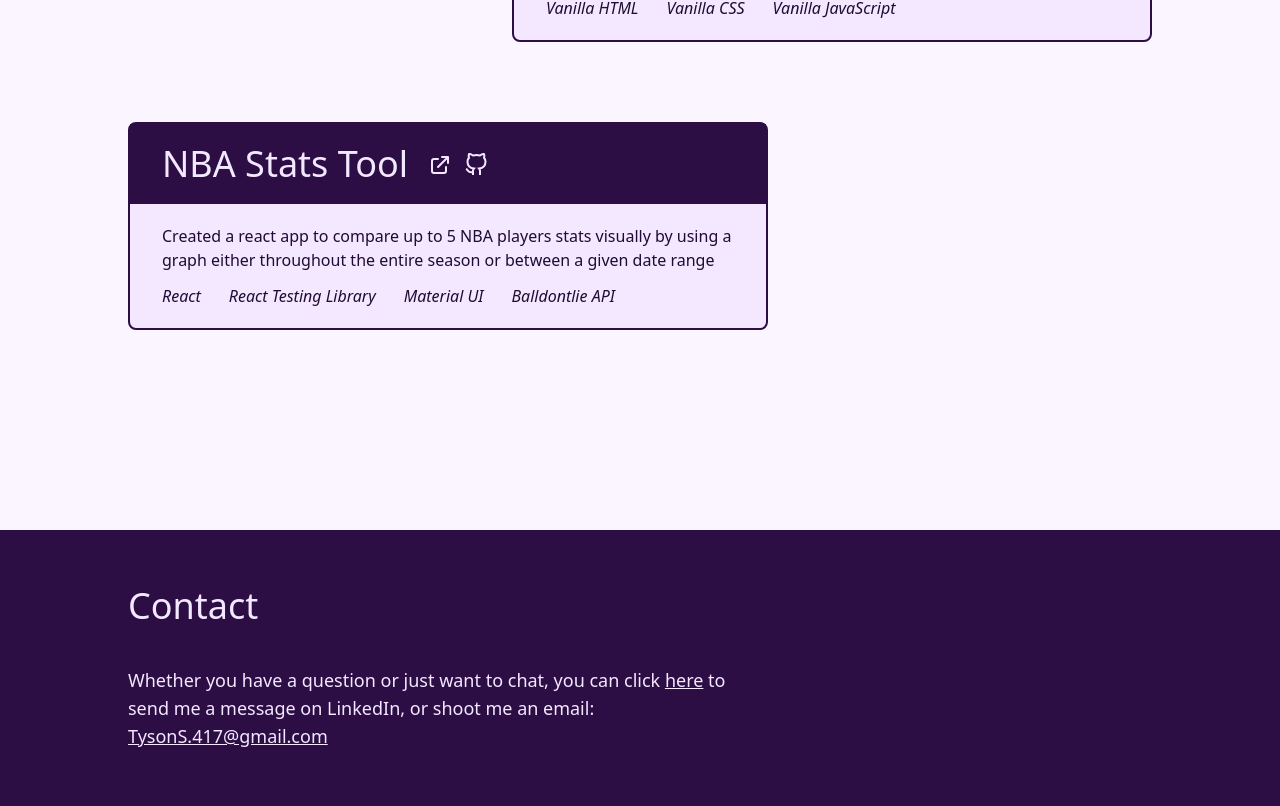
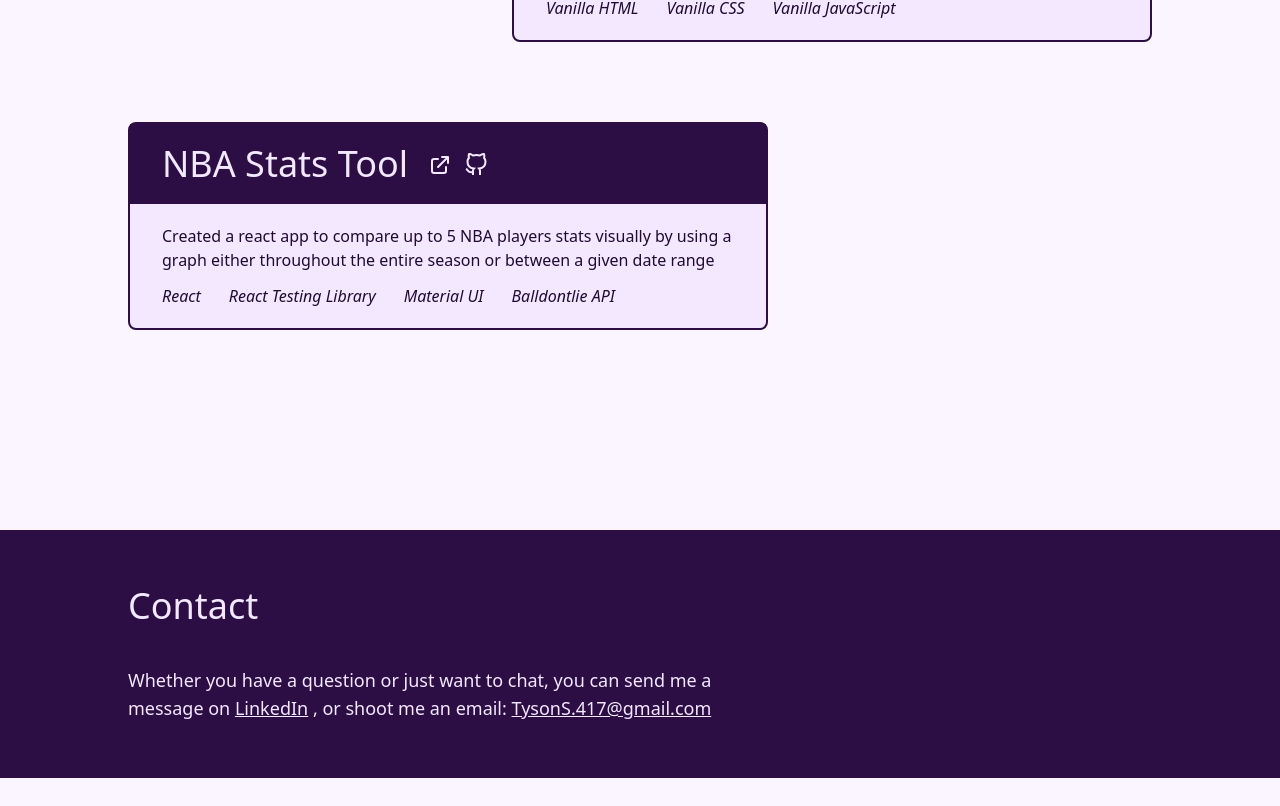
Before and after one commit to Tyson910/Portfolio, a Next.js app: page / in a window 1280 px wide. Shown: the part 1714-2520 px from the top of the page. After the commit the page ends 2492 px from the top, so only its background shows below. Built offline with nearby package versions, Linux system fonts and the light colour scheme.

Commit message:
add desciptive link text to footer

```diff
--- a/src/components/Footer.js
+++ b/src/components/Footer.js
@@ -11,7 +11,7 @@ export default function Footer() {
         <p className="text-lg max-w-screen-sm">
           Whether you have a question or
           just want to chat, you can
-          click{' '}
+          send me a message on {'  '}
           <a
             href="https://linkedin.com/in/tyson-suttle"
             rel="noopener noreferrer"
@@ -19,11 +19,10 @@ export default function Footer() {
             title="LinkedIn profile"
             className="underline hover:text-slate-300"
           >
-            here
-          </a>{' '}
-          to send me a message on
-          LinkedIn, or shoot me an
-          email:{'  '}
+            LinkedIn
+          </a>
+          {'  '}, or shoot me an email:
+          {'  '}
           <a
             href='mailto:TysonS.417@gmail.com, subject="Inquiry from website" '
             rel="noopener noreferrer"
```
